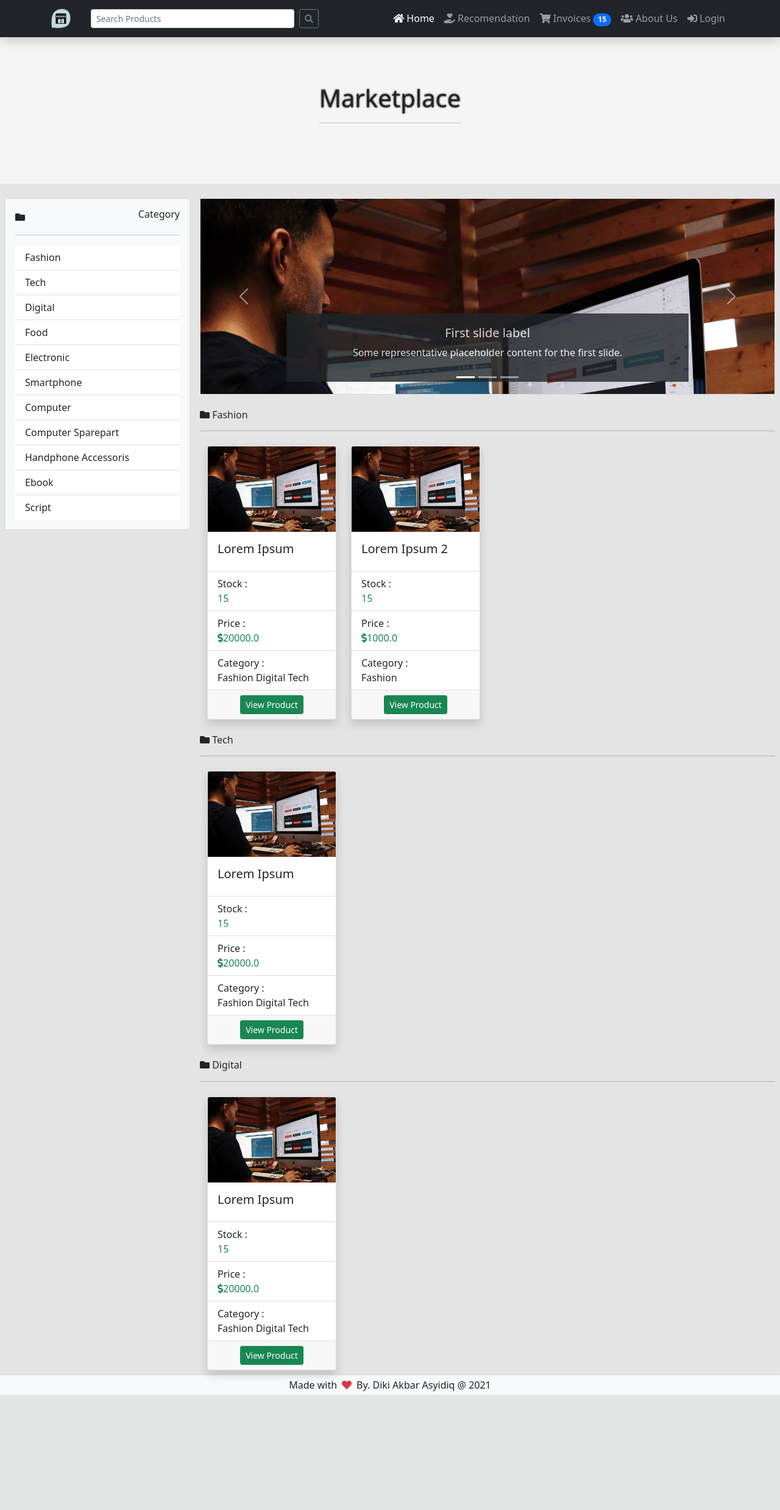
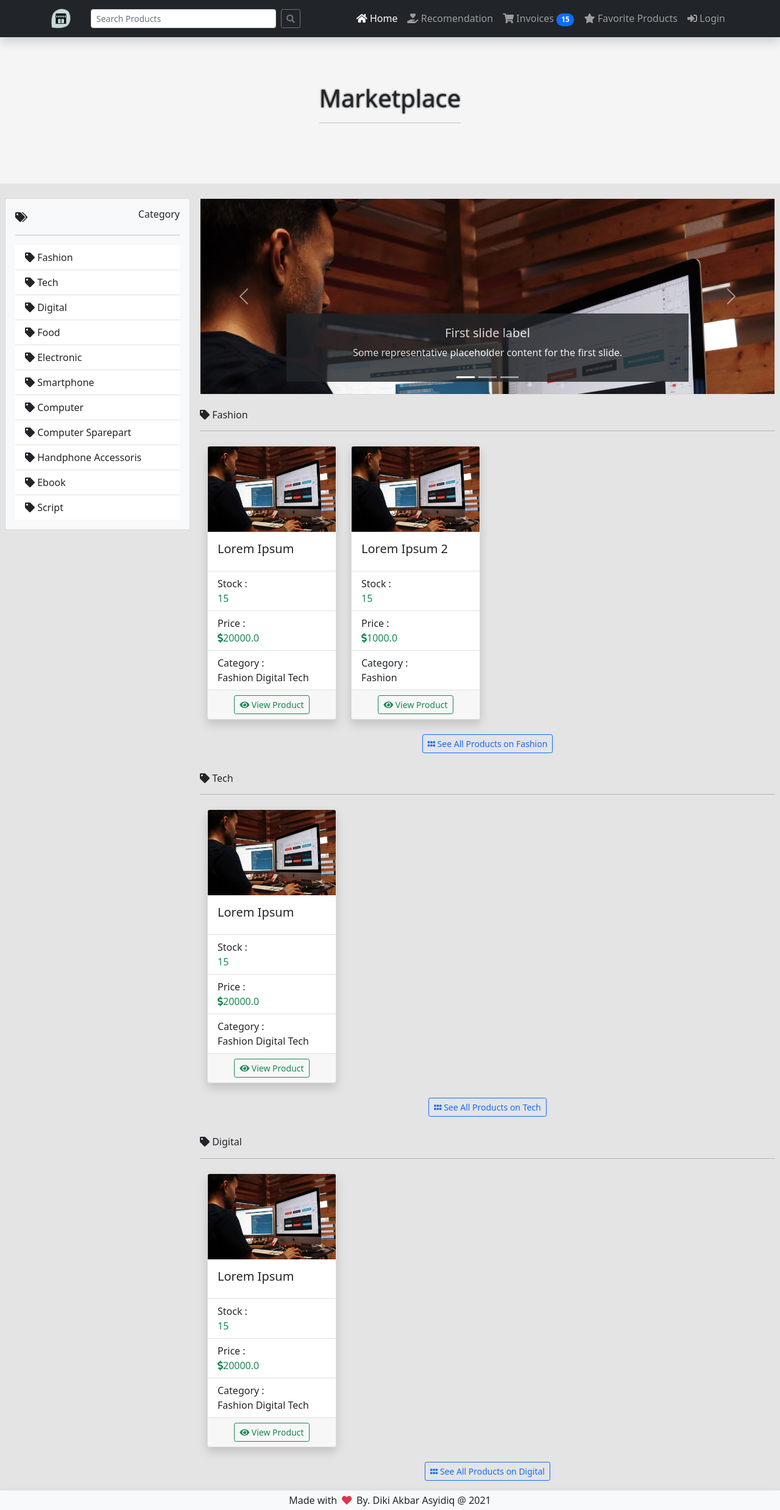
Before and after one commit to codeWithDiki/marketplace, a Django app: page / in a window 1280 px wide. Shown: the whole page at 61% size. Before the commit the page ends 2287 px from the top, so only its background shows below. Run offline with Django 3.2, Linux system fonts and the light colour scheme; data comes from the database, SQL or seed files in the repository; both versions use the stored data as it was after the commit; some libraries are stand-ins or nearby versions.

Commit message:
upload upto work

```diff
--- a/marketplace/serializers.py
+++ b/marketplace/serializers.py
@@ -5,4 +5,5 @@ from products.models import Products
 class ProductSerializer(serializers.HyperlinkedModelSerializer):
     class Meta:
         model = Products
-        fields = ['url', 'product_name', 'product_description', 'product_stock', 'product_images']
+        fields = ['url', 'product_name', 'product_description', 'product_stock', 'product_media']
+        read_only_fields = ['product_media']
--- a/marketplace/views.py
+++ b/marketplace/views.py
@@ -3,6 +3,7 @@ from products.models import Products
 from .serializers import *
 from django.views.generic import TemplateView
 from products.models import *
+from products.forms import *
 from django.conf import settings
 
 class ProductViewset(viewsets.ModelViewSet):
--- a/products/models.py
+++ b/products/models.py
@@ -15,7 +15,7 @@ class Products(models.Model):
     product_owner = models.CharField(max_length=25, editable=False, blank=False)
     product_stock = models.IntegerField(blank=False)
     product_rating = models.FloatField(editable=False, blank=True, null=True)
-    product_media = models.JSONField(blank=True, editable=False, null=True)
+    product_media = models.JSONField(blank=True, null=True)
     product_slugify = models.SlugField(editable=False)
 
     def __str__(self):
@@ -66,7 +66,3 @@ class Discount(models.Model):
     name = models.CharField(max_length=25, blank=False)
     description = models.TextField(blank=False)
     discount = models.FloatField(blank=False)
-
-class ProductImages(models.Model):
-    product = models.ForeignKey(Products, related_name='product_images', on_delete=models.CASCADE)
-    images = models.ImageField()
--- a/templates/blueprints/layout.html
+++ b/templates/blueprints/layout.html
@@ -44,7 +44,7 @@
                   <a class="nav-link" href="#"><span class="fas fa-shopping-cart"></span> Invoices <span class="badge rounded-pill bg-primary">15</span></a>
                 </li>
                 <li class="nav-item">
-                    <a class="nav-link" href="#"><span class="fas fa-users"></span> About Us</a>
+                    <a class="nav-link" href="#"><span class="fas fa-star"></span> Favorite Products</a>
                   </li>
                 <li class="nav-item">
                     <a href="#" class="nav-link"><span class="fas fa-sign-in-alt"></span> Login</a>
--- a/templates/index.html
+++ b/templates/index.html
@@ -13,7 +13,7 @@
             <div class="card-body">
                 <div class="d-flex justify-content-center align-items-center">
                     <div class="flex-fill">
-                        <span class="fas fa-folder"></span>
+                        <span class="fas fa-tags"></span>
                     </div>
                     <div>
                         <h6>Category</h6>
@@ -22,7 +22,7 @@
                 <hr>
                 <div class="list-group list-group-flush bg-light">
                     {% for cat in category %}
-                    <a class="list-group-item">{{cat.name}}</a>
+                    <a class="list-group-item"><span class="fas fa-tag"></span> {{cat.name}}</a>
                     {% endfor %}
                 </div>
             </div>
@@ -70,7 +70,7 @@
         </div>
         {% for key,value in product_in_category %}
         <br>
-            <h6><span class="fas fa-folder"></span> {{key}}</h6>
+            <h6><span class="fas fa-tag"></span> {{key}}</h6>
         <hr>
         <div class="container">
             <div class="row">
@@ -97,15 +97,21 @@
                         </li>
                     </ul>
                     <div class="card-footer d-flex justify-content-center align-items-center">
-                    <div>
-                        <a href="#" class="btn btn-sm btn-success">View Product</a>
-                    </div>
+                        <div>
+                            <a href="#" class="btn btn-sm btn-outline-success"><span class="fas fa-eye"></span> View Product</a>
+                        </div>
                     </div>
                 </div>
             </div>
             {% endfor %}
             </div>
         </div>
+        <br>
+        <div class="d-flex justify-content-center align-items-center">
+            <div>
+                <h6><a href="#" class="btn btn-sm btn-outline-primary"><span class="fas fa-grip-horizontal"></span> See All Products on {{key}}</a></h6>
+            </div>
+        </div>
         {% endfor %}
     </div>
 </div>
```
Also changed, not shown: marketplace/settings.py (+12 -4 lines), products/forms.py (+8 -8 lines), db.sqlite3, products/migrations/0011_auto_20210628_0054.py (added).
